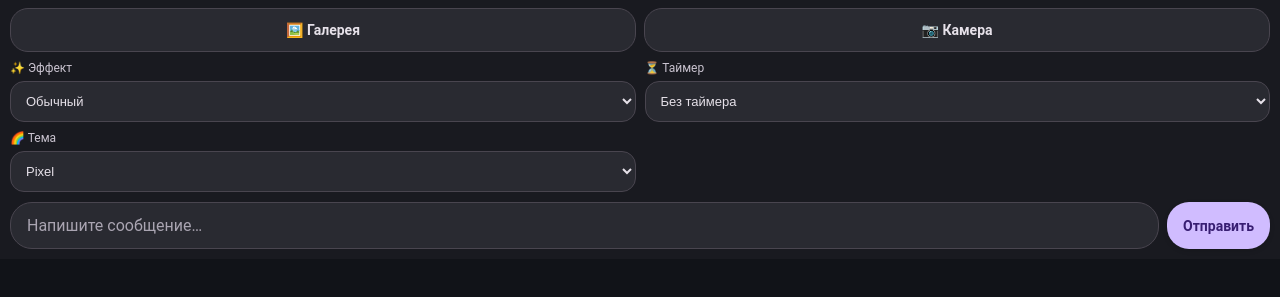
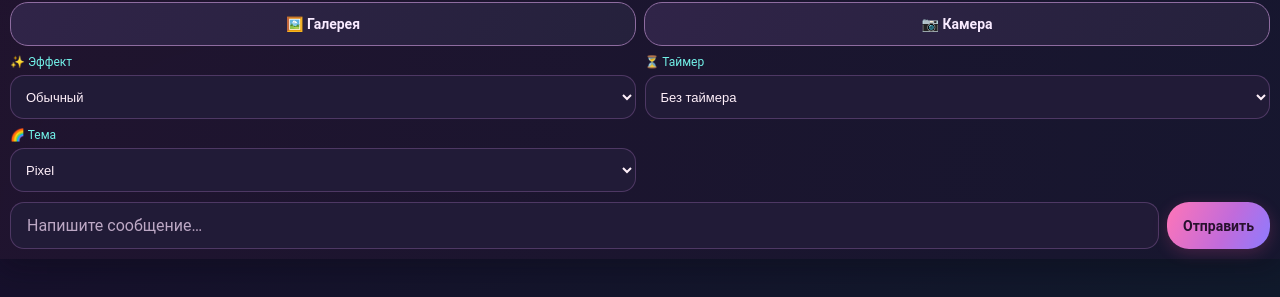
Before and after one commit to dimasitokhov-droid/Chatly---call-your-friends-and-chat, a plain HTML site: page chat.html in a window 1280 px wide. Shown: the part 541-838 px from the top of the page. Drawn offline with Linux system fonts and the light colour scheme; no server answers.

Commit message:
Update chat.html

```diff
--- a/chat.html
+++ b/chat.html
@@ -43,6 +43,7 @@
     #callHint{font-size:12px;color:#c6c4dc;margin-top:9px}
   </style>
   <link rel="stylesheet" href="./chat-style.css">
+<link rel="stylesheet" href="./chatly-gta6-chat-style.css">
 </head>
 <body>
   <header>
```
